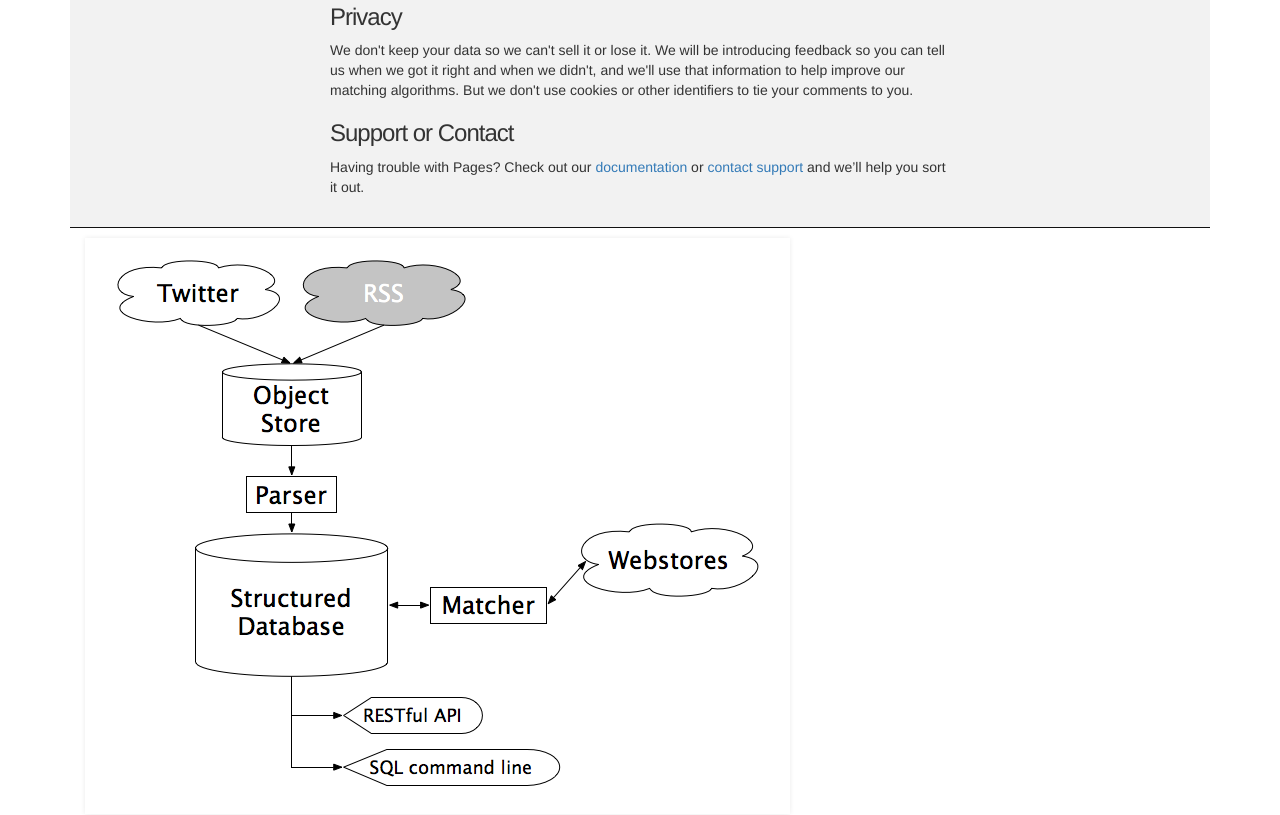
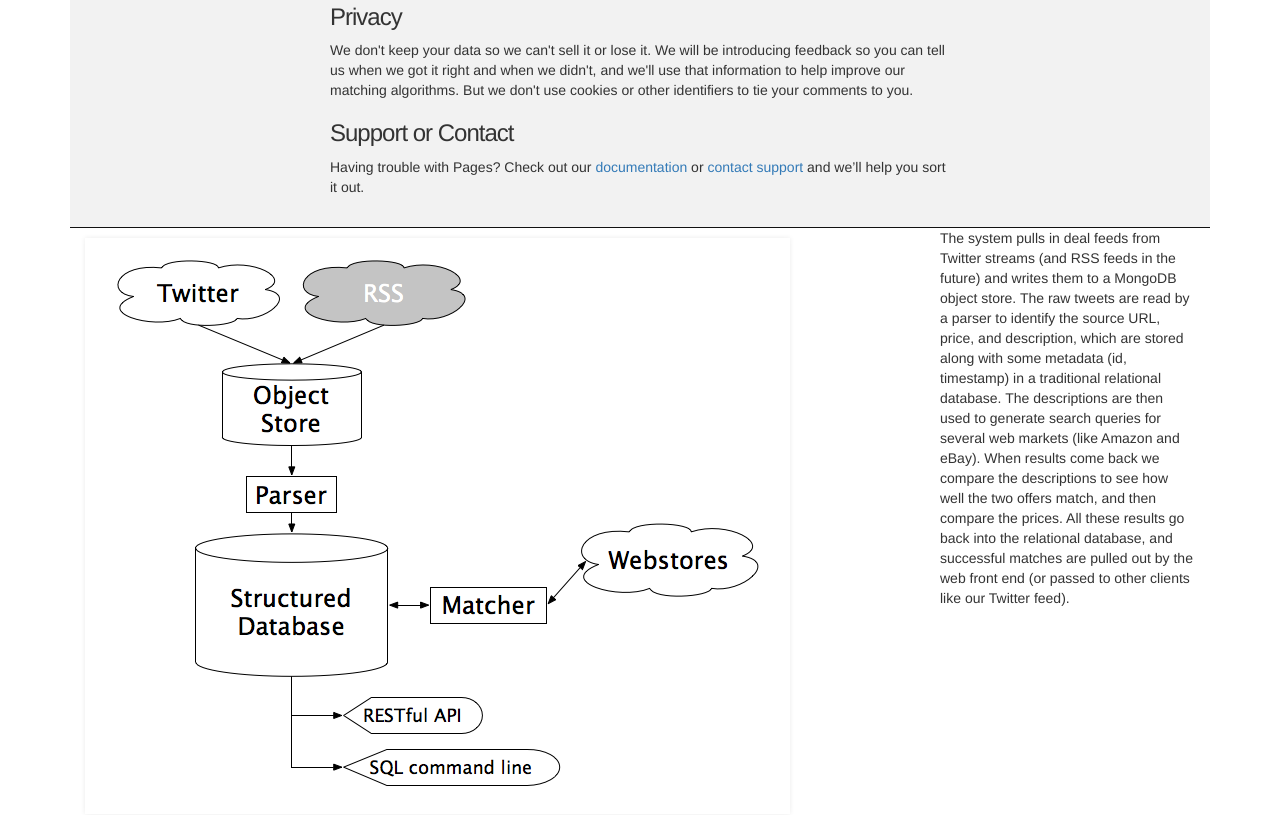
Before and after one commit to kelleydac-ischool/W210Web, a plain HTML site: page index.html in a window 1280 px wide. Shown: the part 670-1485 px from the top of the page. Drawn offline with Linux system fonts and the light colour scheme.

Commit message:
add figure caption

```diff
--- a/index.html
+++ b/index.html
@@ -97,8 +97,12 @@
     </div>
 <div class="container-fluid">
 	<div class="row">
-		<div id="figure" class="col-xs-12 col-md-12">
+		<div id="figure" class="col-xs-9 col-md-9">
 			<img src="images/diagram.png">
+		</div>
+		<div id="fig-description" class="col-xs-3 col-md-3">
+			<p>The system pulls in deal feeds from Twitter streams (and RSS feeds in the future) and writes them to a MongoDB object store. The raw tweets are read by a parser to identify the source URL, price, and description, which are stored along with some metadata (id, timestamp) in a traditional relational database. The descriptions are then used to generate search queries for several web markets (like Amazon and eBay). When results come back we compare the descriptions to see how well the two offers match, and then compare the prices. All these results go back into the relational database, and successful matches are pulled out by the web front end (or passed to other clients like our Twitter feed).
+			</p>
 		</div>
 	</div>
 </div>
```
